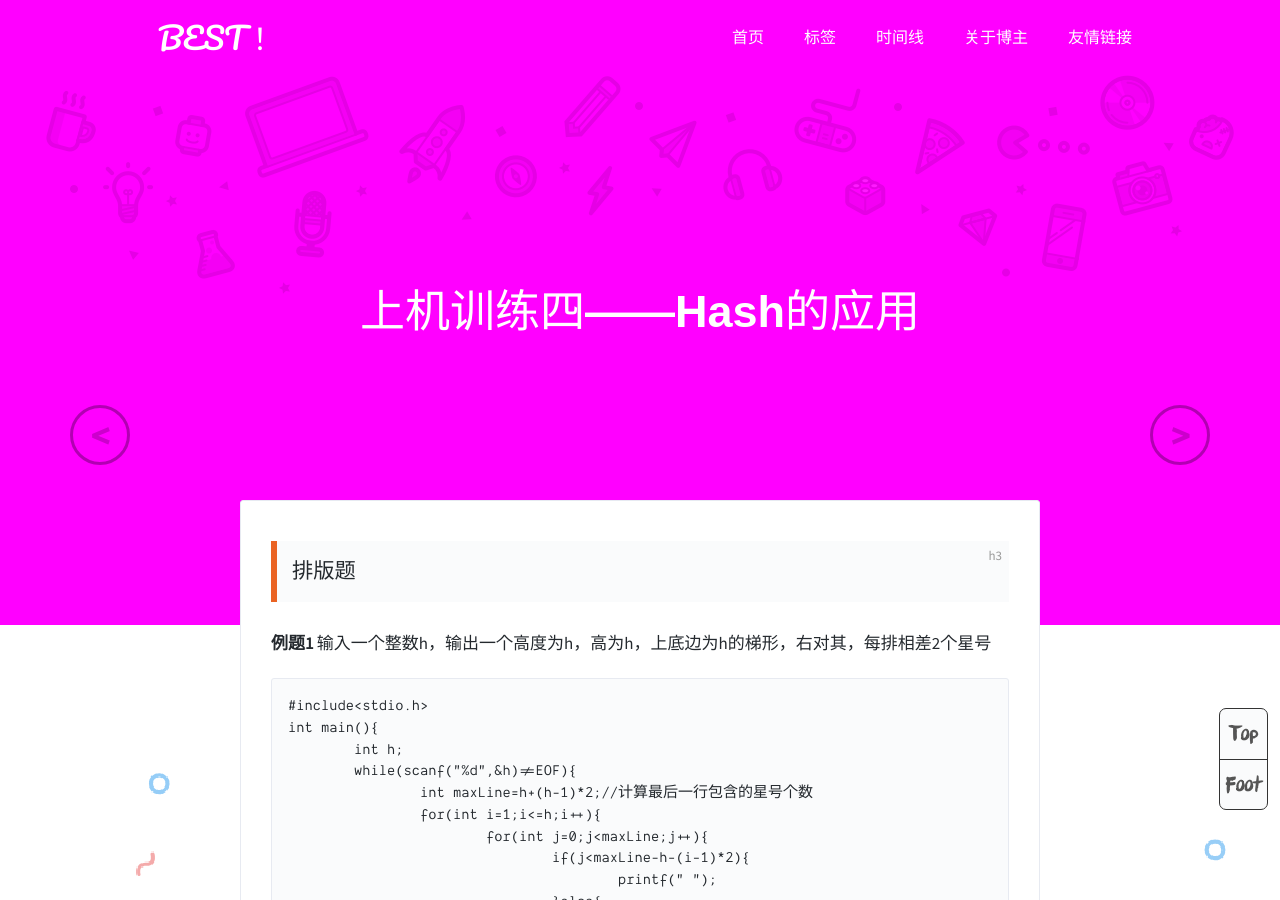
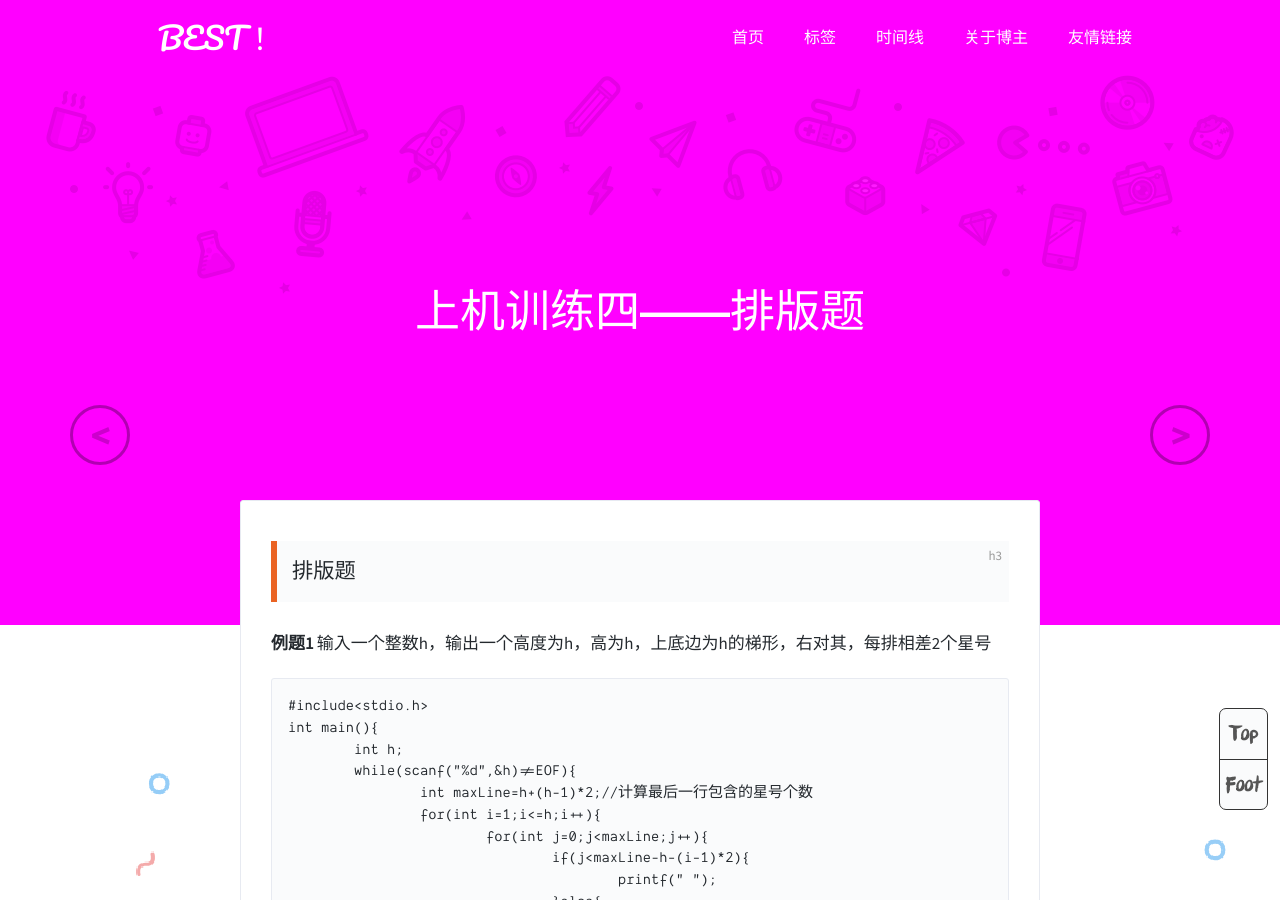
Before and after one commit to gllary/gllary.github.io, a Jekyll site: the page built from _posts/2019-07-17-上机训练四.md, in a window 1280 px wide and 900 px high. Built offline with Jekyll 4.4.1, drawn with Linux system fonts in a browser that asks for light colours; comment, search, counter and statistics services are not loaded.

Commit message:
Update 2019-07-17-上机训练四.md

```diff
--- a/_posts/2019-07-17-上机训练四.md
+++ b/_posts/2019-07-17-上机训练四.md
@@ -1,6 +1,6 @@
 ---
 layout: post
-title: '上机训练四——Hash的应用'
+title: '上机训练四——排版题'
 date: 2019-07-17
 author: gyx
 color: rgb(255,0,255)
```
